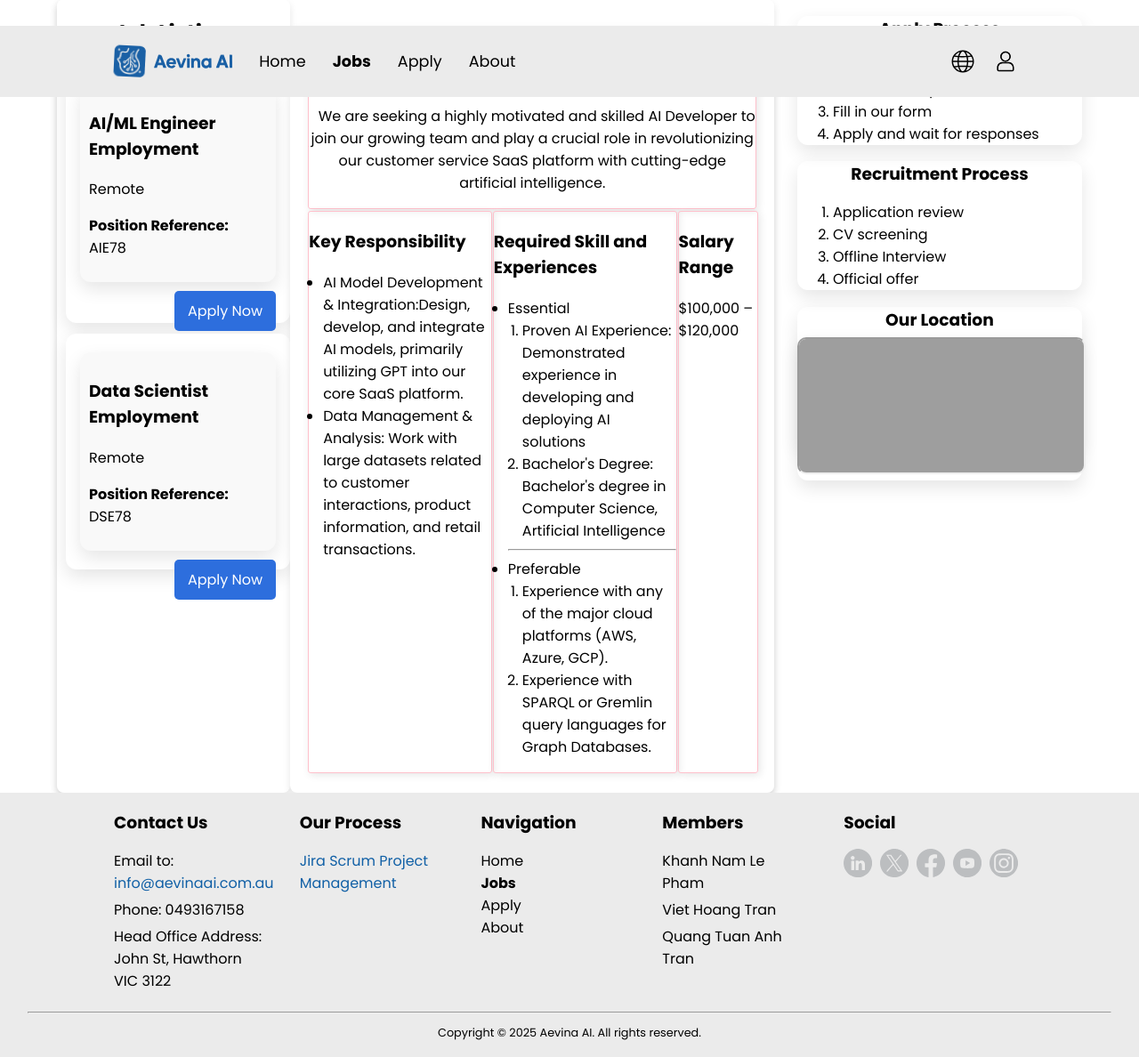
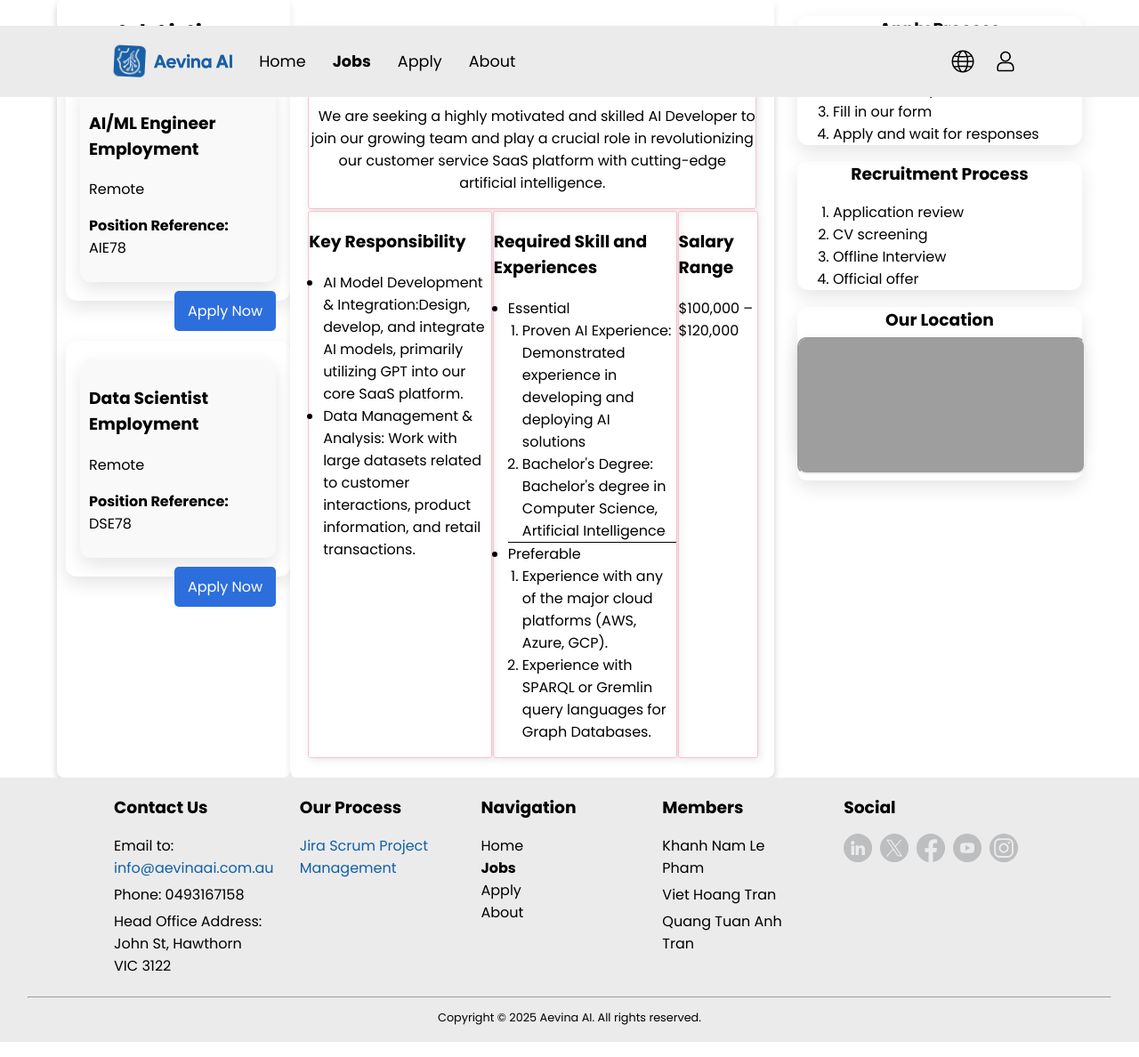
Before and after one commit to 105736779/3aevn_part1, a PHP site: page /jobs.html in a window 1280 px wide, after a click that opens the changed part. Shown: the part 681-1869 px from the top of the page at 89% size. Run offline with PHP 8.4, Linux system fonts and the light colour scheme; a map, chart or similar area stays blank; grey boxes are pictures that could not be loaded.

Commit message:
validated html and css, no error

```diff
--- a/project1/jobs.html
+++ b/project1/jobs.html
@@ -105,13 +105,7 @@
     </div>
     <div id="map">
       <h3>Our Location</h3>
-      <div><iframe id="map" src="https://www.google.com/maps/embed?
-pb=!1m18!1m12!1m3!1d3151.6295102815957!2d145.
-03637431226272!3d-37.
-822146134401564!2m3!1f0!2f0!3f0!3m2!1i1024!2i768!4f13.
-1!3m3!1m2!1s0x6ad642326bae5aaf%3A0x75e96bbd4988f769!2sSwinburn
-e%20University%20of%20Technology!5e0!3m2!1sen!2sus!4v174400506
-1542!5m2!1sen!2sus"></iframe></div>
+      <div><iframe src="https://www.google.com/maps/embed?pb=!1m14!1m8!1m3!1d12606.517380861531!2d145.038955!3d-37.82215!3m2!1i1024!2i768!4f13.1!3m3!1m2!1s0x6ad642326bae5aaf%3A0x75e96bbd4988f769!2sSwinburne%20University%20of%20Technology!5e0!3m2!1sen!2sus!4v1744177890599!5m2!1sen!2sus" ></iframe></div>
     </div>
   </aside>
   <main id="main-jobs">
@@ -122,48 +116,45 @@ e%20University%20of%20Technology!5e0!3m2!1sen!2sus!4v174400506
               <h3>AI/ML Engineer Employment</h3>
               <p>Remote</p>
               <p><strong>Position Reference:</strong> AIE78</p>
+          </a>
           <a href="apply.html" class="apply-btn">Apply Now</a>
-            </a>
-        <br>
         </div>
         <div class="job-item">
             <a href="#job2" class="job-item-a">
                 <h3>Data Scientist Employment</h3>
                 <p>Remote</p>
-                <p><strong>Position Reference:</strong> DSE78</p>
+                <p><strong>Position Reference:</strong> DSE78</p></a>
             <a href="apply.html" class="apply-btn">Apply Now</a>
-            </a>
         </div>
     </article>
 
     <section id="job1" class="job-details" aria-labelledby="job1-heading">
       <div class="aids-description">
-        <span class="description-detail">
+        <div class="description-detail">
           <h3 id="job1-heading"><span id="ai-description">AI/ML Engineer</span> Description</h3>
           <p>We are seeking a highly motivated and skilled AI Developer to join our growing team and play a crucial role in revolutionizing our customer service SaaS platform with cutting-edge artificial intelligence. </p>
-        </span>
+        </div>
       </div>
       <div class="aids-topic">
         <div class="responsibility">
           <h3>Key Responsibility</h3>
-          <span class="responsibility-detail">
+          <div class="responsibility-detail">
             <ul>
               <li>AI Model Development & Integration:Design, develop, and integrate AI models, primarily utilizing GPT into our core SaaS platform.</li>
               <li>Data Management & Analysis: Work with large datasets related to customer interactions, product information, and retail transactions.</li>
             </ul>
-          </span>
+          </div>
         </div>
         <div class="skill">
-          <span class="skill-detail">
+          <div class="skill-detail">
             <h3>Required Skill and Experiences</h3>
             <ul>
-              <li>Essential
+              <li class="horiziontal-break">Essential
                 <ol>
                   <li>Proven AI Experience: Demonstrated experience in developing and deploying AI solutions</li>
                   <li>Bachelor's Degree: Bachelor's degree in Computer Science, Artificial Intelligence</li>
                 </ol>
               </li>
-              <hr>
               <li>Preferable
                 <ol>
                   <li>Experience with any of the major cloud platforms (AWS, Azure, GCP).</li>
@@ -171,46 +162,44 @@ e%20University%20of%20Technology!5e0!3m2!1sen!2sus!4v174400506
                 </ol>
               </li>
             </ul>
-          </span>
+          </div>
         </div>
         <div class="salary">
-          <span class="salary-detail">
+          <div class="salary-detail">
             <h3>Salary Range</h3>
             <p>$100,000 – $120,000</p>
-          </span>
+          </div>
         </div>
       </div>
     </section>
 
     <section id="job2" class="job-details" aria-labelledby="job2-heading">
       <div class="aids-description">
-        <span class="description-detail">
+        <div class="description-detail">
           <h3 id="job2-heading"><span id="ds-description">Data Scientist</span> Description</h3>
           <p>As a Junior Data Scientist at Aevina, you will challenged to understand client problems and formulate exacting solutions as part of a professional technical team. </p>
-        </span>
+        </div>
       </div>
       <div class="aids-topic">
         <div class="responsibility">
           <h3>Key Responsibility</h3>
-          <span class="responsibility-detail">
+          <div class="responsibility-detail">
             <ul>
               <li>Use your critical thinking and analysis skills to continuously improve our unique of Consumer Data.</li>
               <li>Develop a strong practical understandiAWS tools and operations.</li>
               <li>Work with clients to understand their business objectives and provide analytical solutions to meet their needs using our geoTribes Platform.</li>
             </ul>
-          </span>
+          </div>
         </div>
         <div class="skill">
-          <span class="skill-detail">
+          <div class="skill-detail">
             <h3>Required Skill and Experiences</h3>
             <ul>
-              <li>Essential
+              <li class="horiziontal-break">Essential
                 <ol>
                   <li>Degree with a strong quantitatin a primary disciple such as: phystatistics, engineering, actuarialstudies or computer science.</li>
                   <li>Strong understanding of statis concepts and their application to world problems is essential.</li>
                 </ol>
-              </li>
-              <hr>
               <li>Preferable
                 <ol>
                   <li>Experience in data engineering AWS, GIS software or analysis woul an advantage.</li>
@@ -218,13 +207,13 @@ e%20University%20of%20Technology!5e0!3m2!1sen!2sus!4v174400506
                 </ol>
               </li>
             </ul>
-          </span>
+          </div>
         </div>
         <div class="salary">
-          <span class="salary-detail">
+          <div class="salary-detail">
             <h3>Salary Range</h3>
             <p>$120,000 – $150,000</p>
-          </span>
+          </div>
         </div>
       </div>
     </section>
@@ -255,7 +244,7 @@ e%20University%20of%20Technology!5e0!3m2!1sen!2sus!4v174400506
         <h3>Navigation</h3>
         <ul>
           <li><a href="index.html">Home</a></li>
-          <li><a href="jobs.html"id="selected" aria-current="page">Jobs</a></li>
+          <li><a href="jobs.html" id="selected" aria-current="page">Jobs</a></li>
           <li><a href="apply.html">Apply</a></li>
           <li><a href="about.html">About</a></li>
         </ul>
--- a/project1/styles/styles.css
+++ b/project1/styles/styles.css
@@ -2,14 +2,9 @@
 
 @import url('https://fonts.googleapis.com/css2?family=Anton&family=Poppins:ital,wght@0,100;0,200;0,300;0,400;0,500;0,600;0,700;0,800;0,900;1,100;1,200;1,300;1,400;1,500;1,600;1,700;1,800;1,900&display=swap');
 
-/* body {
-    background: #f4f4f4;
-    display: flex;
-    flex-direction:column;
-    padding: 10px;
-    font-family: "Poppins", sans-serif, black;
-}
-*/
+
+/*Tran Viet Hoang create jobs.html*/
+
 body {
     font-family: "Poppins", sans-serif, black;
     margin: 0;
@@ -106,6 +101,7 @@ width */
 
 #aside-jobs ol {
     padding-left: 2rem;
+    /*use GenAi to help with override the default*/
     /* override the default that list item padding always 40px
 and you can change it */
     margin-left: 4px;
@@ -168,13 +164,14 @@ and you can change it */
 .job-item {
     display: block;
     padding: 16px;
-    margin-bottom: 12px;
+    margin-bottom: 45px;
     background-color: #fff;
     color: #0d0b0b;
     text-decoration: none;
     transition: 0.2s;
     border-radius: 12px;
     box-shadow: 0 8px 20px rgba(0, 0, 0, 0.1);
+
 }
 
 .job-item:hover {
@@ -194,6 +191,8 @@ and you can change it */
     box-shadow: 0 4px 8px rgba(0, 0, 0, 0.1);
 }
 
+/*Use GENAI to help with it */
+/*:target pseudo-class to control the display of an element when it is targeted by a URL */
 .job-details:target {
     display: block;
 }
@@ -282,6 +281,10 @@ and you can change it */
 
 .skill-detail li {
     margin-left: 0;
+}
+
+.horiziontal-break{
+    border-bottom: 1px solid black;
 }
 
 /* Viet Hoang Tran editted 05-05-25*/
```
Lines whose indentation alone changed are shown as unchanged.
